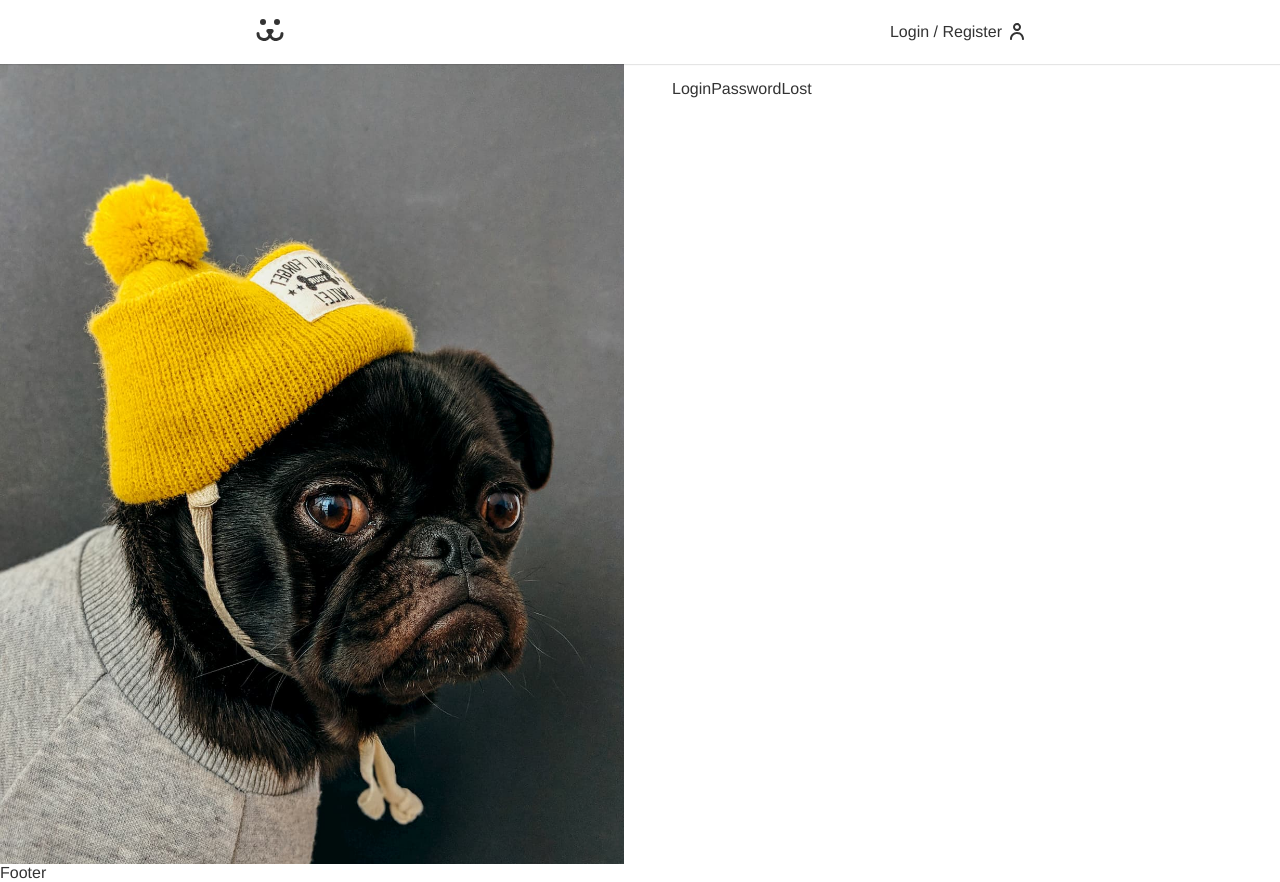
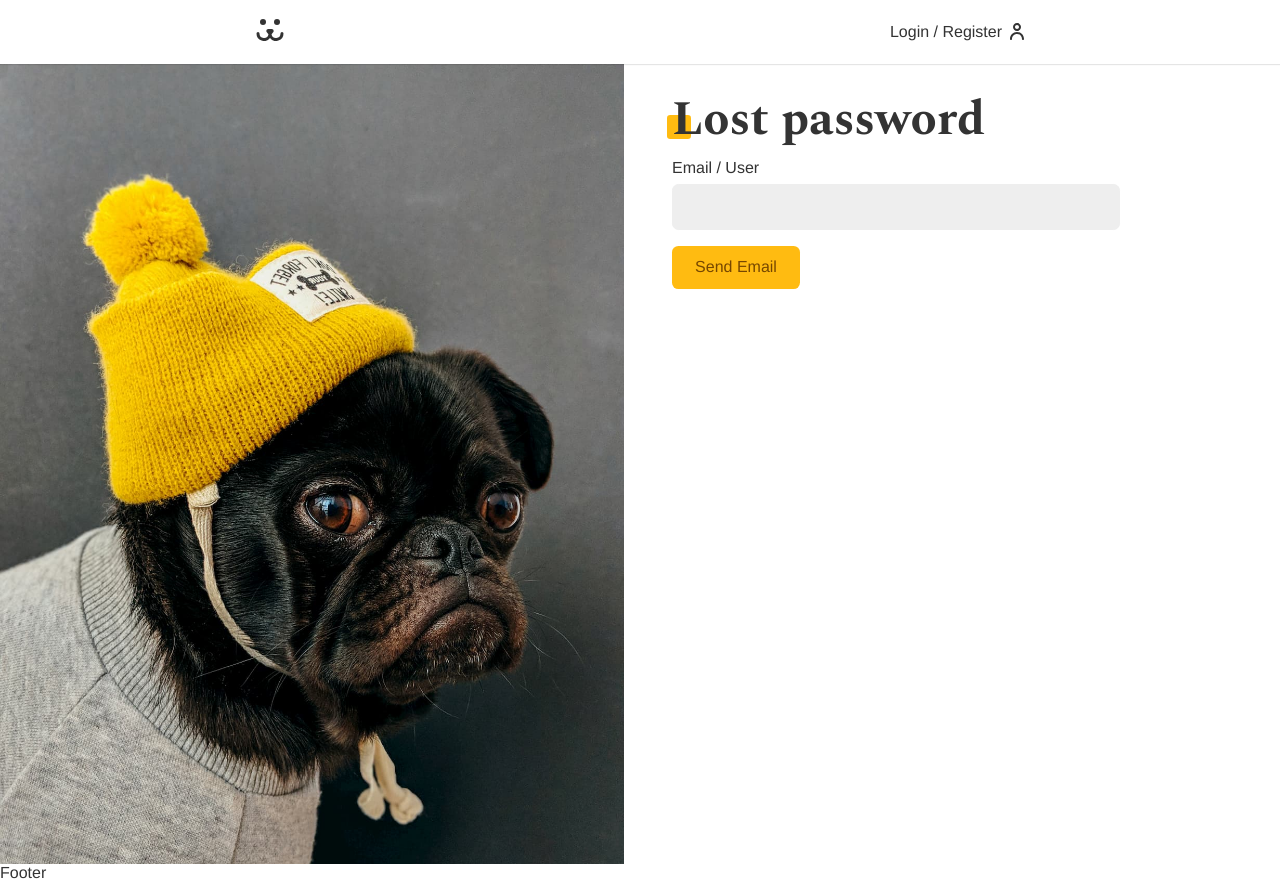
Before and after one commit to lucassodresa/dogs, a React (Create React App) app: page /login/lost in a window 1280 px wide. Built offline with nearby package versions, Linux system fonts and the light colour scheme.

Commit message:
rename component and implement password lost

```diff
--- a/src/Components/Login/Login.js
+++ b/src/Components/Login/Login.js
@@ -3,7 +3,7 @@ import { Navigate, Route, Routes } from "react-router-dom";
 import { UserContext } from "../../Contexts/UserContext";
 import LoginCreate from "./LoginCreate";
 import LoginForm from "./LoginForm";
-import LoginPasswordLost from "./LoginPasswordLost";
+import LoginLostPassword from "./LoginLostPassword";
 import LoginPasswordReset from "./LoginPasswordReset";
 import styles from "./Login.module.css";
 import NotFound from "../NotFound";
@@ -18,7 +18,7 @@ const Login = () => {
         <Routes>
           <Route path="/" element={<LoginForm />} />
           <Route path="create" element={<LoginCreate />} />
-          <Route path="lost" element={<LoginPasswordLost />} />
+          <Route path="lost" element={<LoginLostPassword />} />
           <Route path="reset" element={<LoginPasswordReset />} />
           <Route path="*" element={<NotFound />} />
         </Routes>
--- /dev/null
+++ b/src/Components/Login/LoginLostPassword.js
@@ -0,0 +1,50 @@
+import React, { useCallback } from "react";
+import Input from "../Forms/Input";
+import Button from "../Forms/Button";
+import useForm from "../../Hooks/useForm";
+import lostPasswordSchema from "../../Constants/Schemas/lostPasswordSchema";
+import useFetch from "../../Hooks/useFetch";
+import { PASSWORD_LOST } from "../../Utils/api";
+import Error from "../Helper/Error";
+import { hasInvalidField } from "../../Utils/Form";
+const LoginLostPassword = () => {
+  const username = useForm(lostPasswordSchema, "username");
+  const { data, loading, error, request } = useFetch();
+  const handleSubmit = useCallback(
+    async (event) => {
+      event.preventDefault();
+      const fields = [username];
+      if (!(await hasInvalidField(fields))) {
+        const { origin } = window.location;
+        const { url, options } = PASSWORD_LOST({
+          login: username.value,
+          url: `${origin}/login/reset`,
+        });
+        const { json } = await request(url, options);
+      }
+    },
+    [username, request]
+  );
+
+  return (
+    <section>
+      <h1 className="title">Lost password</h1>
+      {data ? (
+        <p style={{ color: "#4c1" }}>{data}</p>
+      ) : (
+        <form onSubmit={handleSubmit}>
+          <Input
+            label="Email / User"
+            type="text"
+            name="username"
+            {...username}
+          />
+          <Button loading={loading}>Send Email</Button>
+          <Error error={error} />
+        </form>
+      )}
+    </section>
+  );
+};
+
+export default LoginLostPassword;
--- a/src/Components/Login/LoginPasswordLost.js
+++ /dev/null
@@ -1,7 +0,0 @@
-import React from "react";
-
-const LoginPasswordLost = () => {
-  return <div>LoginPasswordLost</div>;
-};
-
-export default LoginPasswordLost;
```
